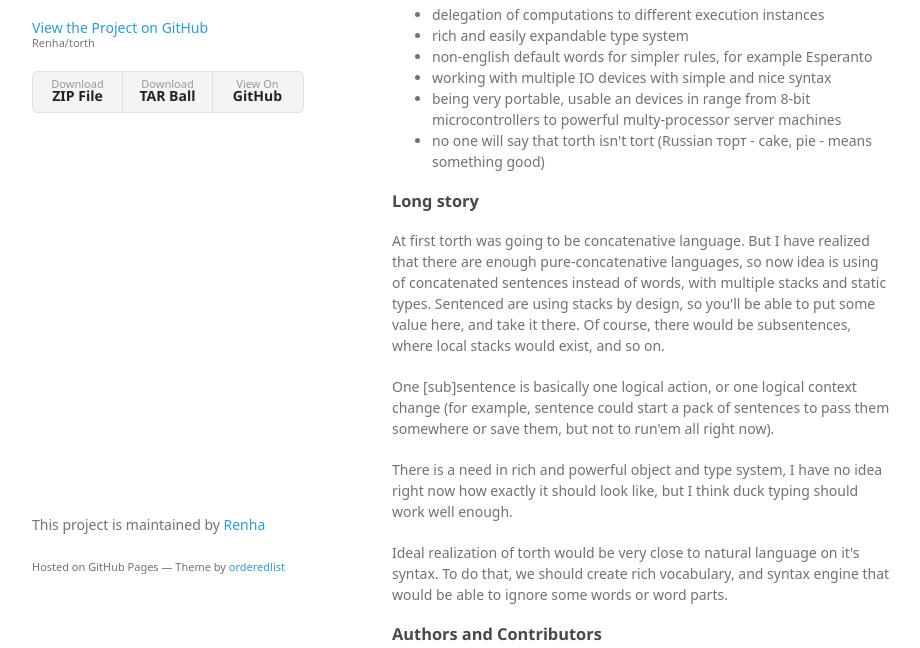
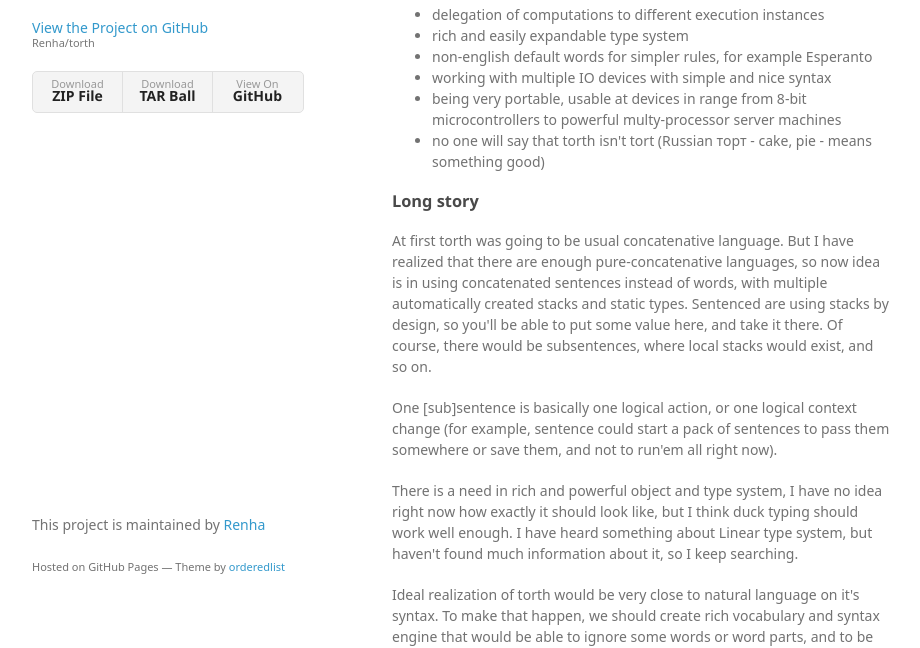
Before and after one commit to Renha/torth, a plain HTML site: page index.html in a window 1280 px wide. Shown: the part 154-802 px from the top of the page, without its empty margins (178-1098 px from the left). Drawn offline with Linux system fonts and the light colour scheme; a web font is replaced by a local one.

Commit message:
Update index.html

```diff
--- a/index.html
+++ b/index.html
@@ -38,20 +38,20 @@
 <li>rich and easily expandable type system</li>
 <li>non-english default words for simpler rules, for example Esperanto</li>
 <li>working with multiple IO devices with simple and nice syntax</li>
-<li>being very portable, usable an devices in range from 8-bit microcontrollers to powerful multy-processor server machines</li>
+<li>being very portable, usable at devices in range from 8-bit microcontrollers to powerful multy-processor server machines</li>
 <li>no one will say that torth isn't tort (Russian торт - cake, pie - means something good)</li>
 </ul>
 
 <h3>
 <a id="long-story" class="anchor" href="#long-story" aria-hidden="true"><span aria-hidden="true" class="octicon octicon-link"></span></a>Long story</h3>
 
-<p>At first torth was going to be concatenative language. But I have realized that there are enough pure-concatenative languages, so now idea is using of concatenated sentences instead of words, with multiple stacks and static types. Sentenced are using stacks by design, so you'll be able to put some value here, and take it there. Of course, there would be subsentences, where local stacks would exist, and so on.</p>
+<p>At first torth was going to be usual concatenative language. But I have realized that there are enough pure-concatenative languages, so now idea is in using concatenated sentences instead of words, with multiple automatically created stacks and static types. Sentenced are using stacks by design, so you'll be able to put some value here, and take it there. Of course, there would be subsentences, where local stacks would exist, and so on.</p>
 
-<p>One [sub]sentence is basically one logical action, or one logical context change (for example, sentence could start a pack of sentences to pass them somewhere or save them, but not to run'em all right now).</p>
+<p>One [sub]sentence is basically one logical action, or one logical context change (for example, sentence could start a pack of sentences to pass them somewhere or save them, and not to run'em all right now).</p>
 
-<p>There is a need in rich and powerful object and type system, I have no idea right now how exactly it should look like, but I think duck typing should work well enough.</p>
+<p>There is a need in rich and powerful object and type system, I have no idea right now how exactly it should look like, but I think duck typing should work well enough. I have heard something about Linear type system, but haven't found much information about it, so I keep searching.</p>
 
-<p>Ideal realization of torth would be very close to natural language on it's syntax. To do that, we should create rich vocabulary, and syntax engine that would be able to ignore some words or word parts.</p>
+<p>Ideal realization of torth would be very close to natural language on it's syntax. To make that happen, we should create rich vocabulary and syntax engine that would be able to ignore some words or word parts, and to be sophisticated enough to make assumptions in case of typos.</p>
 
 <h3>
 <a id="authors-and-contributors" class="anchor" href="#authors-and-contributors" aria-hidden="true"><span aria-hidden="true" class="octicon octicon-link"></span></a>Authors and Contributors</h3>
```
